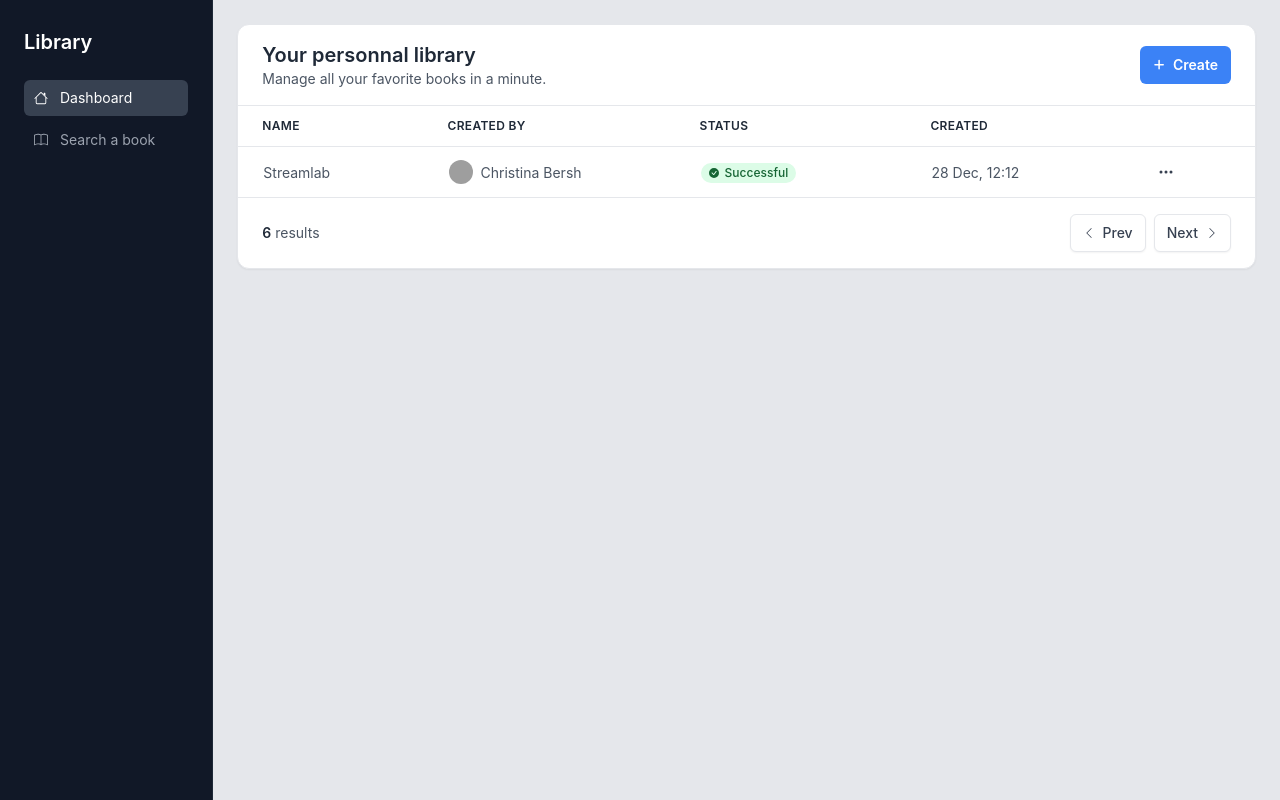
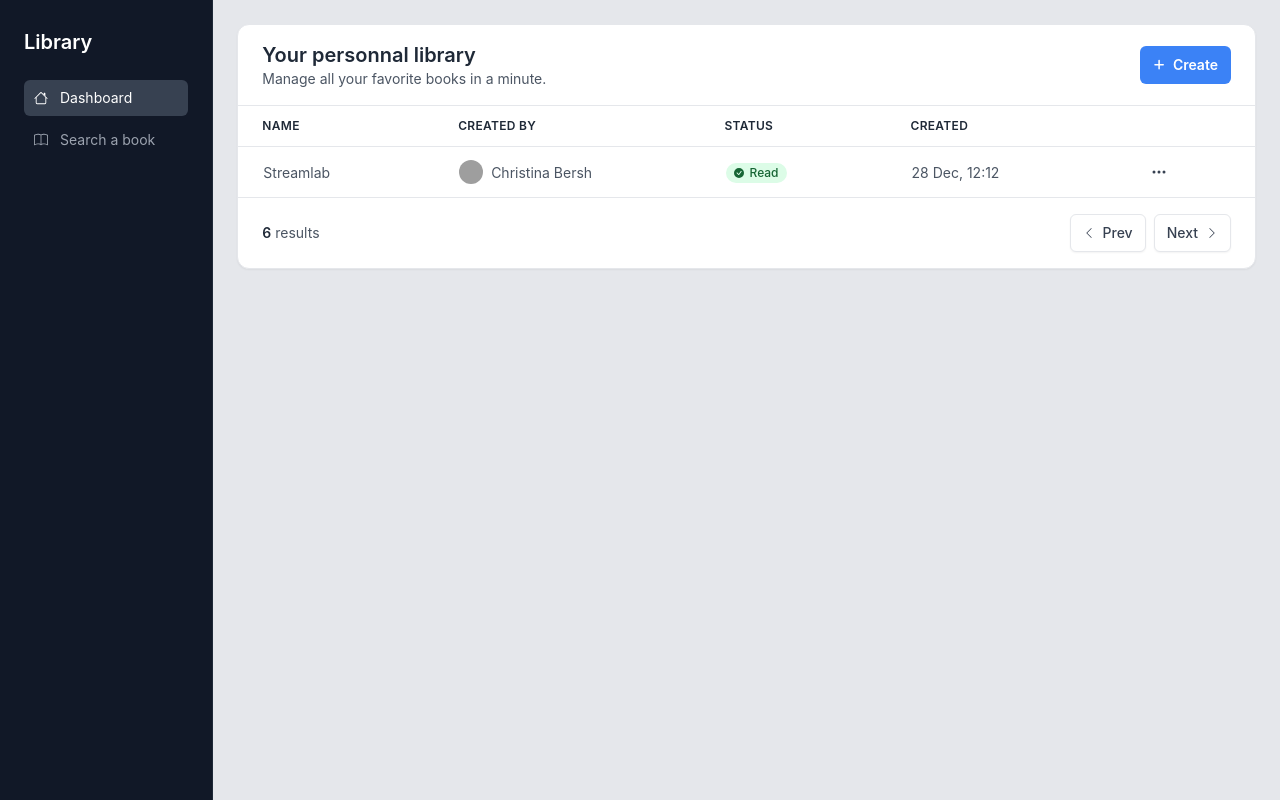
Before and after one commit to williambaele/redux-books, a React (Create React App) app: page / in a window 1280 px wide. Built offline with nearby package versions, Linux system fonts and the light colour scheme; grey boxes are pictures that could not be loaded.

Commit message:
better UI on new row

```diff
--- a/src/components/NewRow.js
+++ b/src/components/NewRow.js
@@ -24,25 +24,25 @@ const NewRow = () => {
 
       <td class="h-px w-px whitespace-nowrap">
         <div class="px-6 py-3">
-          <span class="inline-flex items-center gap-1.5 py-0.5 px-2 rounded-full text-xs font-medium bg-green-100 text-green-800 dark:bg-green-900 dark:text-green-200">
+          <span class="inline-flex items-center gap-1.5 py-0.5 px-2 rounded-full text-xs font-medium bg-gray-300 text-gray-800">
             <svg
-              class="w-2.5 h-2.5"
               xmlns="http://www.w3.org/2000/svg"
               width="16"
               height="16"
               fill="currentColor"
+              class="bi bi-hourglass-split"
               viewBox="0 0 16 16"
             >
-              <path d="M16 8A8 8 0 1 1 0 8a8 8 0 0 1 16 0zm-3.97-3.03a.75.75 0 0 0-1.08.022L7.477 9.417 5.384 7.323a.75.75 0 0 0-1.06 1.06L6.97 11.03a.75.75 0 0 0 1.079-.02l3.992-4.99a.75.75 0 0 0-.01-1.05z" />
+              <path d="M2.5 15a.5.5 0 1 1 0-1h1v-1a4.5 4.5 0 0 1 2.557-4.06c.29-.139.443-.377.443-.59v-.7c0-.213-.154-.451-.443-.59A4.5 4.5 0 0 1 3.5 3V2h-1a.5.5 0 0 1 0-1h11a.5.5 0 0 1 0 1h-1v1a4.5 4.5 0 0 1-2.557 4.06c-.29.139-.443.377-.443.59v.7c0 .213.154.451.443.59A4.5 4.5 0 0 1 12.5 13v1h1a.5.5 0 0 1 0 1h-11zm2-13v1c0 .537.12 1.045.337 1.5h6.326c.216-.455.337-.963.337-1.5V2h-7zm3 6.35c0 .701-.478 1.236-1.011 1.492A3.5 3.5 0 0 0 4.5 13s.866-1.299 3-1.48V8.35zm1 0v3.17c2.134.181 3 1.48 3 1.48a3.5 3.5 0 0 0-1.989-3.158C8.978 9.586 8.5 9.052 8.5 8.351z" />
             </svg>
-            Successful
+            Pending
           </span>
         </div>
       </td>
       <td class="h-px w-px whitespace-nowrap">
         <div class="px-6 py-3">
           <span class="text-sm text-gray-600 py-1 rounded-md outline-none">
-            28 Dec, 12:12
+            Today
           </span>
         </div>
       </td>
--- a/src/components/Row.js
+++ b/src/components/Row.js
@@ -41,7 +41,7 @@ const Row = () => {
             >
               <path d="M16 8A8 8 0 1 1 0 8a8 8 0 0 1 16 0zm-3.97-3.03a.75.75 0 0 0-1.08.022L7.477 9.417 5.384 7.323a.75.75 0 0 0-1.06 1.06L6.97 11.03a.75.75 0 0 0 1.079-.02l3.992-4.99a.75.75 0 0 0-.01-1.05z" />
             </svg>
-            Successful
+            Read
           </span>
         </div>
       </td>
```
